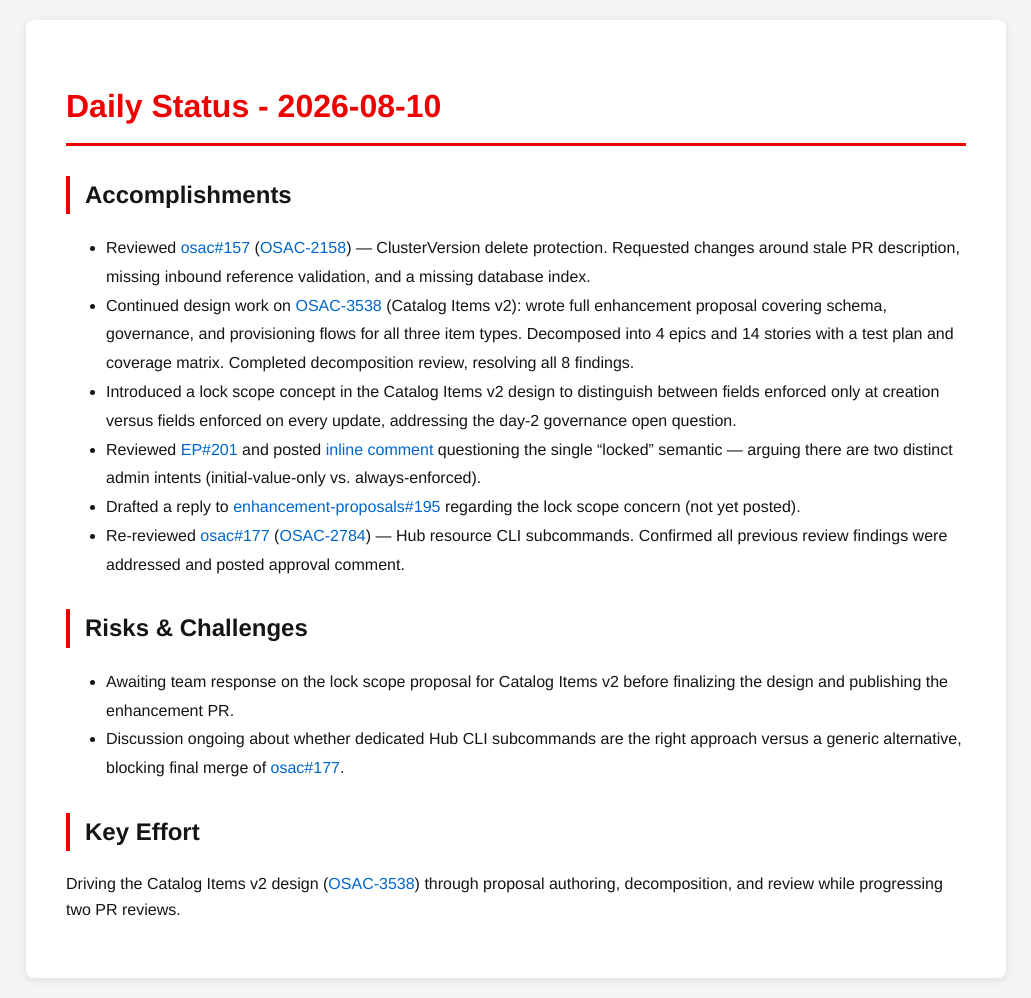
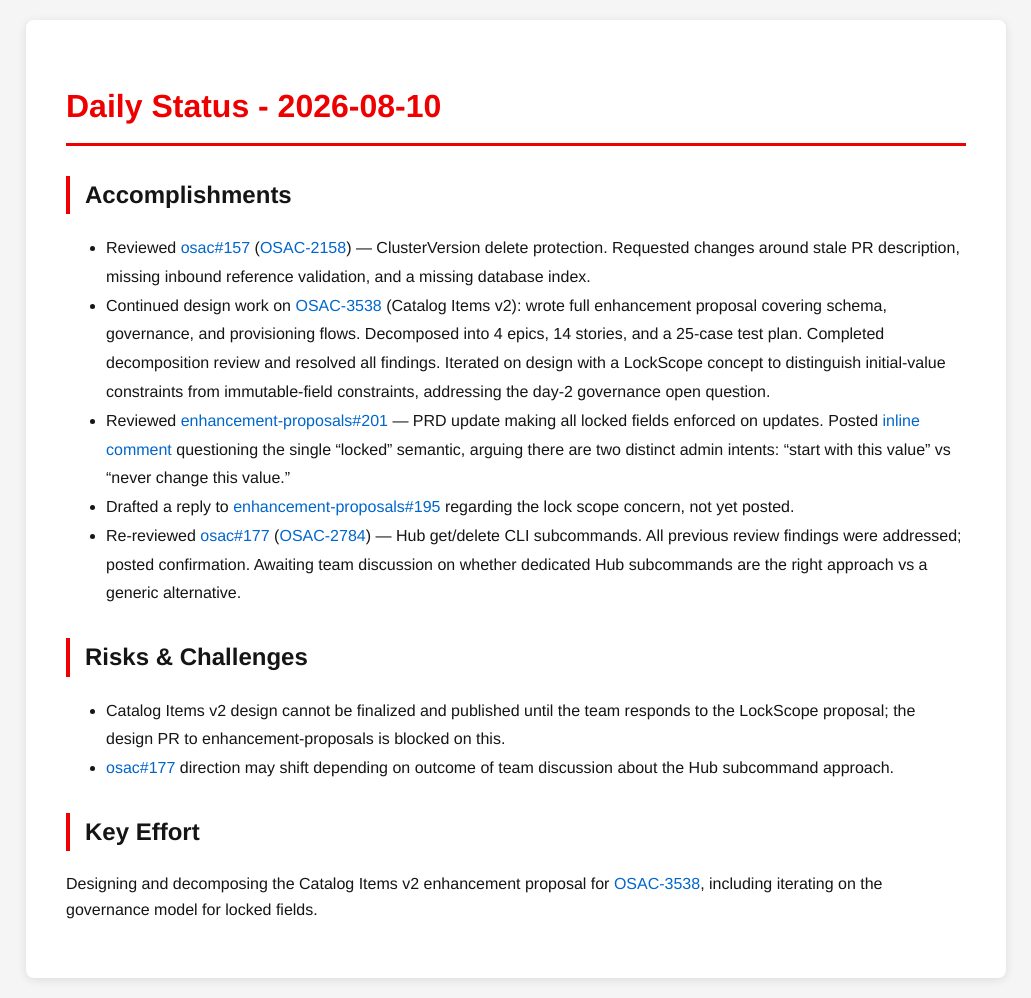
Before and after one commit to tzvatot/daily-status, a Jekyll site: the page built from 2026-08-10.md, in a window 1280 px wide. Shown: the whole page, without its empty margins (124-1155 px from the left). Built offline with Jekyll 4.4.1, drawn with Linux system fonts in a browser that asks for light colours.

Commit message:
Daily status update - 2026-08-10

```diff
--- a/2026-08-10.md
+++ b/2026-08-10.md
@@ -8,15 +8,14 @@ date: 2026-08-10
 
 ## Accomplishments
 - Reviewed [osac#157](https://github.com/osac-project/osac/pull/157) ([OSAC-2158](https://redhat.atlassian.net/browse/OSAC-2158)) — ClusterVersion delete protection. Requested changes around stale PR description, missing inbound reference validation, and a missing database index.
-- Continued design work on [OSAC-3538](https://redhat.atlassian.net/browse/OSAC-3538) (Catalog Items v2): wrote full enhancement proposal covering schema, governance, and provisioning flows for all three item types. Decomposed into 4 epics and 14 stories with a test plan and coverage matrix. Completed decomposition review, resolving all 8 findings.
-- Introduced a lock scope concept in the Catalog Items v2 design to distinguish between fields enforced only at creation versus fields enforced on every update, addressing the day-2 governance open question.
-- Reviewed [EP#201](https://github.com/osac-project/enhancement-proposals/pull/201) and posted [inline comment](https://github.com/osac-project/enhancement-proposals/pull/201#discussion_r3749270884) questioning the single "locked" semantic — arguing there are two distinct admin intents (initial-value-only vs. always-enforced).
-- Drafted a reply to [enhancement-proposals#195](https://github.com/osac-project/enhancement-proposals/pull/195) regarding the lock scope concern (not yet posted).
-- Re-reviewed [osac#177](https://github.com/osac-project/osac/pull/177) ([OSAC-2784](https://redhat.atlassian.net/browse/OSAC-2784)) — Hub resource CLI subcommands. Confirmed all previous review findings were addressed and posted approval comment.
+- Continued design work on [OSAC-3538](https://redhat.atlassian.net/browse/OSAC-3538) (Catalog Items v2): wrote full enhancement proposal covering schema, governance, and provisioning flows. Decomposed into 4 epics, 14 stories, and a 25-case test plan. Completed decomposition review and resolved all findings. Iterated on design with a LockScope concept to distinguish initial-value constraints from immutable-field constraints, addressing the day-2 governance open question.
+- Reviewed [enhancement-proposals#201](https://github.com/osac-project/enhancement-proposals/pull/201) — PRD update making all locked fields enforced on updates. Posted [inline comment](https://github.com/osac-project/enhancement-proposals/pull/201#discussion_r3749270884) questioning the single "locked" semantic, arguing there are two distinct admin intents: "start with this value" vs "never change this value."
+- Drafted a reply to [enhancement-proposals#195](https://github.com/osac-project/enhancement-proposals/pull/195) regarding the lock scope concern, not yet posted.
+- Re-reviewed [osac#177](https://github.com/osac-project/osac/pull/177) ([OSAC-2784](https://redhat.atlassian.net/browse/OSAC-2784)) — Hub get/delete CLI subcommands. All previous review findings were addressed; posted confirmation. Awaiting team discussion on whether dedicated Hub subcommands are the right approach vs a generic alternative.
 
 ## Risks & Challenges
-- Awaiting team response on the lock scope proposal for Catalog Items v2 before finalizing the design and publishing the enhancement PR.
-- Discussion ongoing about whether dedicated Hub CLI subcommands are the right approach versus a generic alternative, blocking final merge of [osac#177](https://github.com/osac-project/osac/pull/177).
+- Catalog Items v2 design cannot be finalized and published until the team responds to the LockScope proposal; the design PR to enhancement-proposals is blocked on this.
+- [osac#177](https://github.com/osac-project/osac/pull/177) direction may shift depending on outcome of team discussion about the Hub subcommand approach.
 
 ## Key Effort
-Driving the Catalog Items v2 design ([OSAC-3538](https://redhat.atlassian.net/browse/OSAC-3538)) through proposal authoring, decomposition, and review while progressing two PR reviews.
+Designing and decomposing the Catalog Items v2 enhancement proposal for [OSAC-3538](https://redhat.atlassian.net/browse/OSAC-3538), including iterating on the governance model for locked fields.
```
